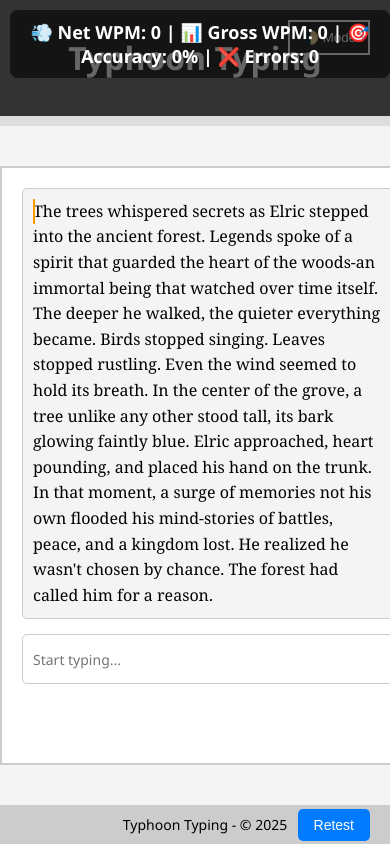
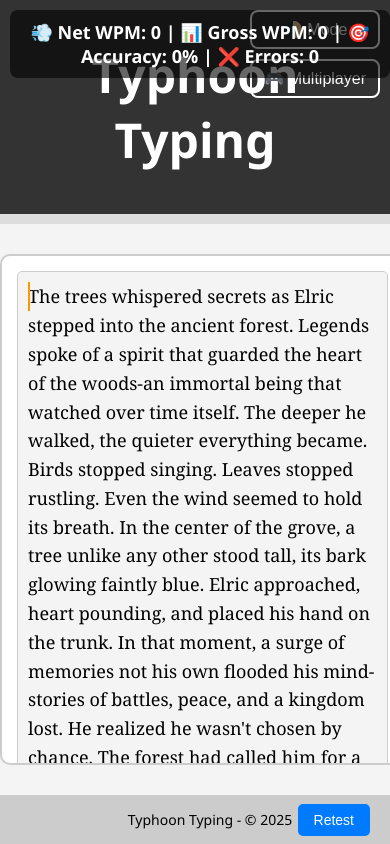
Before and after one commit to sum-sudo/typhoontyping, a plain HTML site: page index.html in a window 390 px wide. Shown: the top 844 px of the page. Drawn offline with Linux system fonts and the light colour scheme.

Commit message:
V.25.04.23.1(25.04.18)t
This is for testing...

```diff
--- a/index.html
+++ b/index.html
@@ -18,7 +18,10 @@
 <body>
   <header>
     <h1>Typhoon Typing</h1>
-    <button id="themeToggle" onclick="toggleTheme()">🌓 Mode</button>
+    <div id="buttonGroup">
+      <button id="themeToggle" onclick="toggleTheme()">🌓 Mode</button>
+      <button id="multiplayerButton" onclick="startMultiplayer()">🎮 Multiplayer</button>
+    </div>
   </header>
 
   <div id="progress-container">
@@ -38,10 +41,10 @@
     <div id="resultMessage"></div>
   </section>
 
-<footer>
-  <button id="retestButton" onclick="startTest()">Retest</button>
-  <p>Typhoon Typing - © 2025</p>
-</footer>
+  <footer>
+    <button id="retestButton">Retest</button>
+    <p>Typhoon Typing - © 2025</p>
+  </footer>
 
   <script src="paragraphs.js"></script>
   <script src="script.js"></script>
--- a/script.js
+++ b/script.js
@@ -16,6 +16,7 @@ let totalCharacters = 0;
 let typedCharacters = 0;
 let testStarted = false;
 
+// Start test
 function startTest() {
   testStarted = false;
   startTime = null;
@@ -43,6 +44,7 @@ function startTest() {
   renderWords();
 }
 
+// Render words on screen
 function renderWords() {
   highlightedText.innerHTML = words
     .map((word, idx) => {
@@ -56,18 +58,21 @@ function renderWords() {
   updateActiveWordHighlight();
 }
 
+// Update blinking cursor
 function updateCursor(charIndex) {
   document.querySelectorAll(".cursor").forEach((el) => el.classList.remove("cursor"));
   const charSpan = document.getElementById(`char-${currentWordIndex}-${charIndex}`);
   if (charSpan) charSpan.classList.add("cursor");
 }
 
+// Highlight current word
 function updateActiveWordHighlight() {
   document.querySelectorAll(".word").forEach((el) => el.classList.remove("active-word"));
   const current = document.getElementById(`word-${currentWordIndex}`);
   if (current) current.classList.add("active-word");
 }
 
+// Update statistics
 function updateStats() {
   const elapsedTime = (new Date() - startTime) / 60000;
   const grossWPM = Math.round((typedCharacters / 5) / elapsedTime || 0);
@@ -92,11 +97,13 @@ function updateStats() {
   }
 }
 
+// Update progress bar
 function updateProgressBar() {
   const progress = Math.min((typedCharacters / totalCharacters) * 100, 100);
   progressBar.style.width = `${progress}%`;
 }
 
+// End the game
 function endGame() {
   wordInput.disabled = true;
   resultMessage.innerText = `🎉 Finished! Net WPM: ${netWpmDisplay.innerText} | Accuracy: ${accuracyDisplay.innerText}`;
@@ -104,8 +111,7 @@ function endGame() {
   progressBar.style.width = '100%';
 }
 
-// --- INPUT HANDLER ---
-
+// Input Handler
 wordInput.addEventListener("input", function (e) {
   if (!testStarted) {
     startTime = new Date();
@@ -114,8 +120,8 @@ wordInput.addEventListener("input", function (e) {
 
   let typed = wordInput.value;
 
-  // Check for space at the end
-  if (typed.endsWith(' ')) {
+  // If space pressed OR last word typed completely
+  if (typed.endsWith(' ') || (currentWordIndex === words.length - 1 && typed.trim() === words[currentWordIndex])) {
     const typedWord = typed.trim();
     const correctWord = words[currentWordIndex];
     const wordSpan = document.getElementById(`word-${currentWordIndex}`);
@@ -172,9 +178,7 @@ wordInput.addEventListener("input", function (e) {
   updateProgressBar();
 });
 
-// --- SHORTCUT KEYS ---
-
-// Retest with Tab
+// Retest with Tab Key
 document.addEventListener("keydown", function (e) {
   if (e.key === "Tab") {
     e.preventDefault();
@@ -182,9 +186,14 @@ document.addEventListener("keydown", function (e) {
   }
 });
 
-// Theme toggle
+// Theme Toggle
 function toggleTheme() {
   document.body.classList.toggle("dark");
 }
 
+// Multiplayer Button
+function startMultiplayer() {
+  alert("🎮 Multiplayer mode coming soon!");
+}
+
 window.onload = startTest;
--- a/style.css
+++ b/style.css
@@ -33,26 +33,42 @@ body {
   flex-direction: column;
   min-height: 100vh;
   height: 100vh;
-  overflow: hidden;
+  overflow-x: hidden;
 }
 
 header {
   background-color: var(--header-bg);
   color: var(--header-text);
-  padding: 15px 20px;
+  padding: 10px 20px; /* 🔥 Reduced padding */
+  font-size: 24px;
   position: relative;
 }
 
-#themeToggle {
+/* --- Buttons group for Mode and Multiplayer --- */
+#buttonGroup {
   position: absolute;
-  top: 20px;
+  top: 10px; /* 🔥 Adjusted slightly */
   right: 20px;
+  display: flex;
+  flex-direction: column;
+  gap: 10px;
+}
+
+#themeToggle, #multiplayerButton {
   background: transparent;
   color: var(--header-text);
   border: 2px solid var(--header-text);
   padding: 8px 12px;
+  font-size: 16px;
   cursor: pointer;
+  border-radius: 8px;
+  transition: background-color 0.3s ease;
 }
+
+#themeToggle:hover, #multiplayerButton:hover {
+  background-color: rgba(255, 255, 255, 0.2);
+}
+/* --- End buttons group --- */
 
 #progress-container {
   width: 100%;
@@ -78,6 +94,7 @@ header {
   position: relative;
   flex: 1;
   overflow: hidden;
+  border-radius: 10px;
 }
 
 #highlightedText {
@@ -93,10 +110,6 @@ header {
   font-family: 'Georgia', serif;
   overflow-wrap: break-word;
   word-break: normal;
-}
-
-#highlightedText span {
-  white-space: nowrap;
 }
 
 .correct {
@@ -153,18 +166,6 @@ header {
   font-family: 'Segoe UI', Tahoma, Geneva, Verdana, sans-serif;
 }
 
-#scoreBoard {
-  font-size: 18px;
-  position: absolute;
-  top: 20px;
-  left: 20px;
-  background-color: rgba(0, 0, 0, 0.6);
-  color: white;
-  padding: 10px;
-  border-radius: 8px;
-  font-weight: bold;
-}
-
 #resultMessage {
   font-size: 22px;
   font-weight: bold;
@@ -200,7 +201,7 @@ footer button#retestButton {
   font-size: 14px;
   cursor: pointer;
   position: absolute;
-  right: 20px; /* Keeps button on the left side of the footer */
+  right: 20px;
 }
 
 footer button#retestButton:hover {
@@ -210,7 +211,7 @@ footer button#retestButton:hover {
 footer p {
   margin: 0;
   font-size: 14px;
-  white-space: nowrap; /* Prevents the message from breaking into the next line */
+  white-space: nowrap;
 }
 
 #liveStats {
@@ -225,42 +226,12 @@ footer p {
   font-weight: bold;
 }
 
-/* Tooltip when hovering over the retest button */
-footer button#retestButton::after {
-  content: "Press the Tab key to retest!";
-  position: absolute;
-  top: -30px;
-  right: -130%;
-  transform: translateX(-50%);
-  background-color: rgba(0, 0, 0, 0.6);
-  color: white;
-  padding: 5px 10px;
-  font-size: 12px;
-  border-radius: 5px;
-  opacity: 0;
-  pointer-events: none;
-  transition: opacity 0.3s ease;
-  white-space: nowrap; /* Prevents the message from breaking into the next line */
-}
-
-footer button#retestButton:hover::after {
-  opacity: 1;
-}
-
-.word-active {
-  background-color: #d0ebff;
-}
-
-/* Media Queries */
-@media (max-width: 1200px) {
-  #typingArea {
-    width: 80%;
-  }
-}
-
+/* Mobile Responsive */
 @media (max-width: 768px) {
   #typingArea {
-    width: 90%;
+    width: 95%;
+    margin: 30px auto;
+    padding: 15px;
   }
 
   #highlightedText {
@@ -268,35 +239,13 @@ footer button#retestButton:hover::after {
   }
 
   #wordInput {
-    font-size: 16px;
+    height: 55px;
+    font-size: 18px;
+    padding: 12px;
+  }
+
+  #buttonGroup {
+    right: 10px;
+    top: 10px;
   }
 }
-
-@media (max-width: 480px) {
-  header {
-    padding: 15px 10px;
-  }
-
-  #typingArea {
-    width: 95%;
-  }
-
-  #highlightedText {
-    font-size: 16px;
-  }
-
-  #wordInput {
-    font-size: 14px;
-  }
-
-  #scoreBoard {
-    font-size: 16px;
-  }
-
-  footer {
-    padding: 10px;
-    flex-direction: column;
-    align-items: center;
-    gap: 10px;
-  }
-}
```
